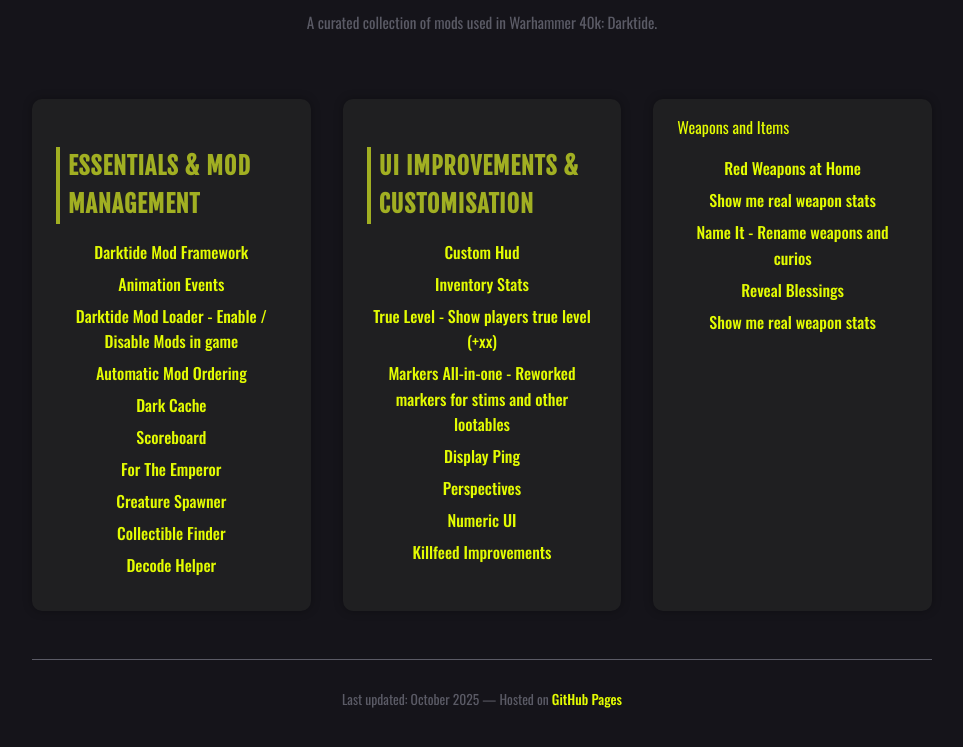
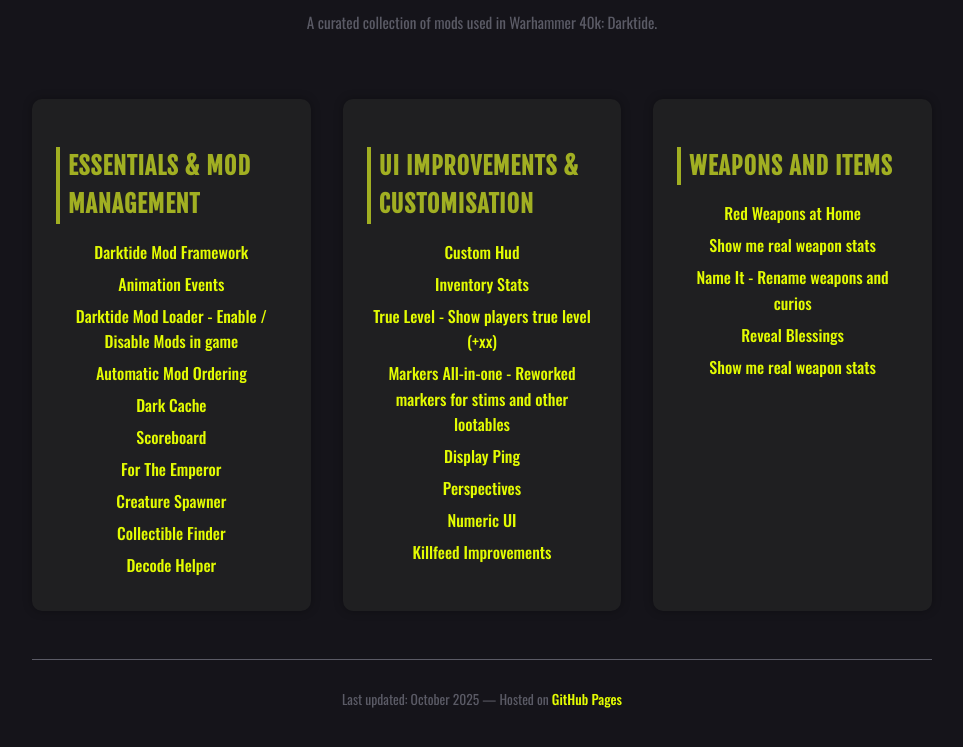
Before and after one commit to Daves-Git/darktide-mods, a plain HTML site: page index.html in a window 1280 px wide. Shown: the part 173-920 px from the top of the page, without its empty margins (158-1121 px from the left). Drawn offline with nearby package versions, Linux system fonts and the light colour scheme.

Commit message:
Fix HTML encoding issues in index.html

```diff
--- a/index.html
+++ b/index.html
@@ -168,7 +168,7 @@ section {
     </section>
 
     <section>
-      <h2">Weapons and Items</h2>
+      <h2>Weapons and Items</h2>
       <ul class="centered">
         <li><a href="https://www.nexusmods.com/warhammer40kdarktide/mods/380">Red Weapons at Home</a></li>
         <li><a href="https://www.nexusmods.com/warhammer40kdarktide/mods/235">Show me real weapon stats</a></li>
```
